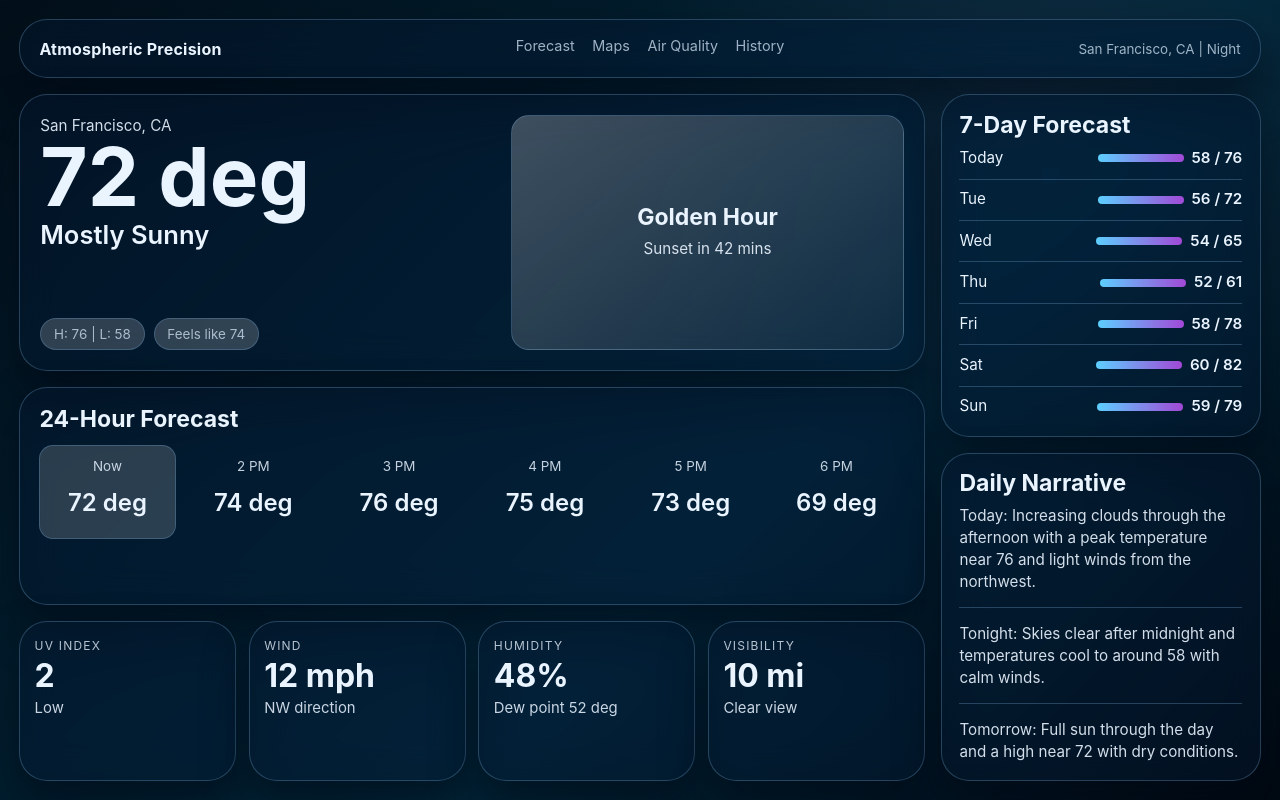
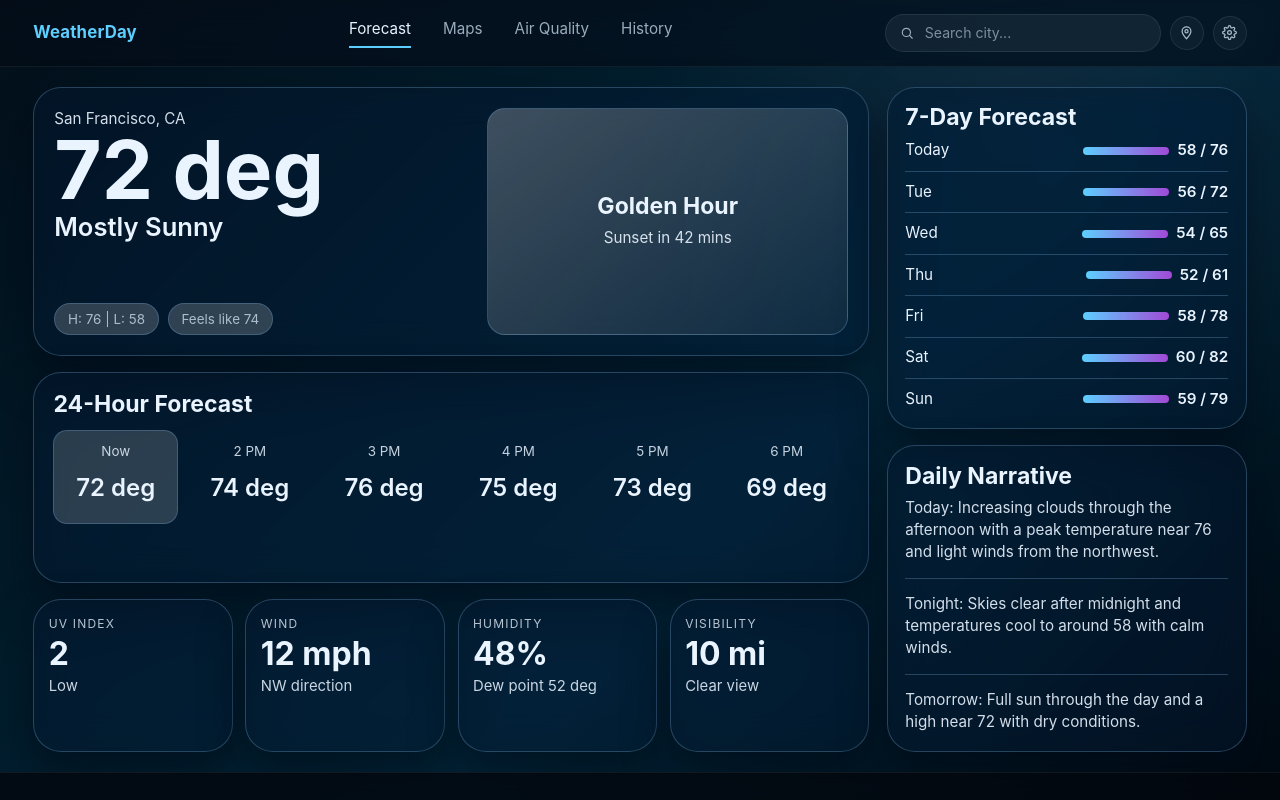
Before and after one commit to jorge-573/WeatherDay, a React (Vite) app: page / in a window 1280 px wide. Built offline with nearby package versions, Linux system fonts and the light colour scheme.

Commit message:
Fix header and footer to extend across the whole page and edit main page content to take up more of the page

```diff
--- a/src/Components/AppFooter/AppFooter.styles.ts
+++ b/src/Components/AppFooter/AppFooter.styles.ts
@@ -1,38 +1,39 @@
 import styled from 'styled-components'
 
 export const Wrapper = styled.footer`
-  margin-top: 0.35rem;
-  padding: 1.4rem 1.1rem 1rem;
+  width: 100%;
+  padding: 1.4rem clamp(1rem, 2.6vw, 2.25rem) 1.1rem;
   display: grid;
   justify-items: center;
-  gap: 0.65rem;
-  border-radius: 18px;
-  border: 1px solid rgba(255, 255, 255, 0.08);
-  background: linear-gradient(180deg, rgba(8, 16, 26, 0.95), rgba(3, 8, 14, 0.97));
-  box-shadow: inset 0 1px 0 rgba(255, 255, 255, 0.05);
+  gap: 0.5rem;
+  border-top: 1px solid rgba(255, 255, 255, 0.06);
+  background: rgba(3, 8, 14, 0.82);
+  backdrop-filter: blur(14px) saturate(140%);
+  -webkit-backdrop-filter: blur(14px) saturate(140%);
 `
 
 export const Links = styled.nav`
   display: flex;
   justify-content: center;
-  gap: 1.25rem;
+  gap: 2rem;
   flex-wrap: wrap;
+  margin-bottom: 0.35rem;
 `
 
 export const Link = styled.a`
   text-decoration: none;
-  font-size: 0.9rem;
-  color: rgba(197, 210, 225, 0.72);
+  font-size: 0.88rem;
+  color: rgba(197, 210, 225, 0.75);
   transition: color 0.2s ease;
 
   &:hover {
-    color: rgba(226, 238, 251, 0.94);
+    color: rgba(226, 238, 251, 0.96);
   }
 `
 
 export const Brand = styled.p`
   margin: 0;
-  font-size: 0.74rem;
+  font-size: 0.78rem;
   font-weight: 700;
   letter-spacing: 0.04em;
   color: rgba(235, 244, 255, 0.94);
@@ -40,7 +41,7 @@ export const Brand = styled.p`
 
 export const Copyright = styled.p`
   margin: 0;
-  font-size: 0.72rem;
-  color: rgba(177, 194, 212, 0.64);
+  font-size: 0.74rem;
+  color: rgba(177, 194, 212, 0.6);
   text-align: center;
 `
--- a/src/Components/BackgroundScene/BackgroundScene.styles.ts
+++ b/src/Components/BackgroundScene/BackgroundScene.styles.ts
@@ -14,22 +14,12 @@ export const AppShell = styled.div<{ $background: string }>`
 export const Overlay = styled.div<{ $timeOfDay: TimeOfDay }>`
   width: 100%;
   min-height: 100vh;
-  padding: 1.2rem;
   background: ${({ $timeOfDay }) => appTheme.overlayByTime[$timeOfDay]};
-
-  @media (max-width: 768px) {
-    padding: 0.85rem;
-  }
 `
 
 export const PageFrame = styled.div`
-  width: min(1400px, 100%);
-  min-height: calc(100vh - 2.4rem);
-  margin: 0 auto;
+  width: 100%;
+  min-height: 100vh;
   display: grid;
   grid-template-rows: 1fr;
-
-  @media (max-width: 768px) {
-    min-height: calc(100vh - 1.7rem);
-  }
 `
--- a/src/Components/Header/Header.styles.ts
+++ b/src/Components/Header/Header.styles.ts
@@ -1,52 +1,143 @@
 import styled from 'styled-components'
 import { getCardTheme } from '../../styles/theme'
-import { GlassPanel, type TimeProps } from '../shared/panel'
+import type { TimeProps } from '../shared/panel'
 
-export const Wrapper = styled(GlassPanel).attrs({ as: 'header' })<TimeProps>`
-  padding: 0.95rem 1.2rem;
-  display: flex;
+export const Wrapper = styled.header<TimeProps>`
+  width: 100%;
+  padding: 0.85rem clamp(1rem, 2.6vw, 2.25rem);
+  display: grid;
+  grid-template-columns: auto 1fr auto;
   align-items: center;
-  justify-content: space-between;
-  gap: 1rem;
+  gap: 1.5rem;
+  background: rgba(5, 12, 22, 0.62);
+  border-bottom: 1px solid rgba(255, 255, 255, 0.06);
+  backdrop-filter: blur(14px) saturate(140%);
+  -webkit-backdrop-filter: blur(14px) saturate(140%);
+
+  @media (max-width: 760px) {
+    grid-template-columns: 1fr;
+    justify-items: center;
+    gap: 0.75rem;
+  }
 `
 
 export const Brand = styled.div`
-  font-size: clamp(1rem, 1.2vw, 1.25rem);
+  font-size: clamp(1.05rem, 1.2vw, 1.2rem);
   font-weight: 700;
-  letter-spacing: 0.015em;
+  letter-spacing: 0.01em;
+  color: #5dcfff;
 `
 
 export const Nav = styled.nav`
   display: flex;
   align-items: center;
-  gap: 1.1rem;
+  justify-content: center;
+  gap: 2rem;
+
+  @media (max-width: 900px) {
+    gap: 1.2rem;
+  }
 
   @media (max-width: 760px) {
-    gap: 0.6rem;
     flex-wrap: wrap;
+    gap: 0.9rem;
   }
 `
 
 export const Link = styled.a<TimeProps>`
-  font-size: 0.9rem;
+  font-size: 0.95rem;
   text-decoration: none;
-  color: ${({ $timeOfDay }) => getCardTheme($timeOfDay).textMuted};
-  padding-bottom: 0.2rem;
+  color: rgba(214, 232, 248, 0.72);
+  padding-bottom: 0.3rem;
   border-bottom: 2px solid transparent;
-  transition: 0.2s ease-in-out;
+  transition: color 0.2s ease, border-color 0.2s ease;
 
   &:hover,
   &:focus-visible {
-    color: ${({ $timeOfDay }) => getCardTheme($timeOfDay).textPrimary};
+    color: #eaf4ff;
+    outline: none;
+  }
+
+  &[data-active='true'] {
+    color: #eaf4ff;
     border-bottom-color: ${({ $timeOfDay }) => getCardTheme($timeOfDay).accent};
-    outline: none;
   }
 `
 
-export const Actions = styled.div<TimeProps>`
+export const Actions = styled.div`
+  display: flex;
+  align-items: center;
+  gap: 0.55rem;
+  justify-self: end;
+
+  @media (max-width: 760px) {
+    justify-self: center;
+    flex-wrap: wrap;
+    justify-content: center;
+  }
+`
+
+export const SearchBox = styled.label`
   display: inline-flex;
   align-items: center;
-  gap: 0.45rem;
-  color: ${({ $timeOfDay }) => getCardTheme($timeOfDay).textMuted};
-  font-size: 0.84rem;
+  gap: 0.55rem;
+  padding: 0.42rem 0.9rem;
+  border-radius: 999px;
+  background: rgba(255, 255, 255, 0.06);
+  border: 1px solid rgba(255, 255, 255, 0.08);
+  min-width: 220px;
+
+  @media (max-width: 900px) {
+    min-width: 170px;
+  }
 `
+
+export const SearchIcon = styled.span`
+  display: inline-flex;
+  color: rgba(214, 232, 248, 0.7);
+
+  svg {
+    width: 14px;
+    height: 14px;
+  }
+`
+
+export const SearchInput = styled.input`
+  flex: 1;
+  min-width: 0;
+  border: none;
+  outline: none;
+  background: transparent;
+  color: #eaf4ff;
+  font: inherit;
+  font-size: 0.88rem;
+
+  &::placeholder {
+    color: rgba(214, 232, 248, 0.55);
+  }
+`
+
+export const IconButton = styled.button`
+  display: inline-flex;
+  align-items: center;
+  justify-content: center;
+  width: 34px;
+  height: 34px;
+  border: 1px solid rgba(255, 255, 255, 0.08);
+  background: rgba(255, 255, 255, 0.04);
+  border-radius: 50%;
+  color: rgba(214, 232, 248, 0.78);
+  cursor: pointer;
+  transition: color 0.2s ease, background 0.2s ease, border-color 0.2s ease;
+
+  &:hover {
+    color: #eaf4ff;
+    background: rgba(255, 255, 255, 0.1);
+    border-color: rgba(255, 255, 255, 0.14);
+  }
+
+  svg {
+    width: 15px;
+    height: 15px;
+  }
+`
--- a/src/Components/Header/Header.tsx
+++ b/src/Components/Header/Header.tsx
@@ -1,25 +1,66 @@
 import type { TimeOfDay } from '../../types/timeOfDay'
-import { formatTimeOfDayLabel } from '../../utils/getTimeOfDay'
-import { Actions, Brand, Link, Nav, Wrapper } from './Header.styles'
+import {
+  Actions,
+  Brand,
+  IconButton,
+  Link,
+  Nav,
+  SearchBox,
+  SearchIcon,
+  SearchInput,
+  Wrapper,
+} from './Header.styles'
 
 type HeaderProps = {
   timeOfDay: TimeOfDay
 }
 
 const links = ['Forecast', 'Maps', 'Air Quality', 'History']
+const activeLink = 'Forecast'
 
 export function Header({ timeOfDay }: HeaderProps) {
   return (
     <Wrapper $timeOfDay={timeOfDay}>
-      <Brand>Atmospheric Precision</Brand>
+      <Brand>WeatherDay</Brand>
+
       <Nav>
         {links.map((entry) => (
-          <Link key={entry} href="#" $timeOfDay={timeOfDay}>
+          <Link
+            key={entry}
+            href="#"
+            $timeOfDay={timeOfDay}
+            data-active={entry === activeLink}
+          >
             {entry}
           </Link>
         ))}
       </Nav>
-      <Actions $timeOfDay={timeOfDay}>San Francisco, CA | {formatTimeOfDayLabel(timeOfDay)}</Actions>
+
+      <Actions>
+        <SearchBox>
+          <SearchIcon aria-hidden>
+            <svg viewBox="0 0 24 24" fill="none" stroke="currentColor" strokeWidth="2" strokeLinecap="round" strokeLinejoin="round">
+              <circle cx="11" cy="11" r="7" />
+              <line x1="21" y1="21" x2="16.65" y2="16.65" />
+            </svg>
+          </SearchIcon>
+          <SearchInput placeholder="Search city..." aria-label="Search city" />
+        </SearchBox>
+
+        <IconButton type="button" aria-label="Set location">
+          <svg viewBox="0 0 24 24" fill="none" stroke="currentColor" strokeWidth="2" strokeLinecap="round" strokeLinejoin="round">
+            <path d="M12 22s-7-7.5-7-12a7 7 0 0 1 14 0c0 4.5-7 12-7 12z" />
+            <circle cx="12" cy="10" r="2.5" />
+          </svg>
+        </IconButton>
+
+        <IconButton type="button" aria-label="Settings">
+          <svg viewBox="0 0 24 24" fill="none" stroke="currentColor" strokeWidth="2" strokeLinecap="round" strokeLinejoin="round">
+            <circle cx="12" cy="12" r="3" />
+            <path d="M19.4 15a1.65 1.65 0 0 0 .33 1.82l.06.06a2 2 0 1 1-2.83 2.83l-.06-.06a1.65 1.65 0 0 0-1.82-.33 1.65 1.65 0 0 0-1 1.51V21a2 2 0 1 1-4 0v-.09a1.65 1.65 0 0 0-1-1.51 1.65 1.65 0 0 0-1.82.33l-.06.06a2 2 0 1 1-2.83-2.83l.06-.06a1.65 1.65 0 0 0 .33-1.82 1.65 1.65 0 0 0-1.51-1H3a2 2 0 1 1 0-4h.09a1.65 1.65 0 0 0 1.51-1 1.65 1.65 0 0 0-.33-1.82l-.06-.06a2 2 0 1 1 2.83-2.83l.06.06a1.65 1.65 0 0 0 1.82.33H9a1.65 1.65 0 0 0 1-1.51V3a2 2 0 1 1 4 0v.09a1.65 1.65 0 0 0 1 1.51 1.65 1.65 0 0 0 1.82-.33l.06-.06a2 2 0 1 1 2.83 2.83l-.06.06a1.65 1.65 0 0 0-.33 1.82V9a1.65 1.65 0 0 0 1.51 1H21a2 2 0 1 1 0 4h-.09a1.65 1.65 0 0 0-1.51 1z" />
+          </svg>
+        </IconButton>
+      </Actions>
     </Wrapper>
   )
 }
--- a/src/pages/Home/Home.styles.ts
+++ b/src/pages/Home/Home.styles.ts
@@ -1,17 +1,24 @@
 import styled from 'styled-components'
 
 export const Page = styled.div`
-  min-height: 100%;
+  min-height: 100vh;
   display: grid;
   grid-template-rows: auto 1fr auto;
-  gap: 1rem;
 `
 
 export const Main = styled.main`
+  width: 100%;
+  max-width: 1760px;
+  margin: 0 auto;
+  padding: 1.25rem clamp(1rem, 2.6vw, 2.25rem);
   display: grid;
-  grid-template-columns: minmax(0, 1fr) 320px;
-  gap: 1rem;
+  grid-template-columns: minmax(0, 1fr) 360px;
+  gap: 1.1rem;
   min-height: 0;
+
+  @media (max-width: 1220px) {
+    grid-template-columns: minmax(0, 1fr) 320px;
+  }
 
   @media (max-width: 980px) {
     grid-template-columns: 1fr;
--- a/src/utils/getTimeOfDay.ts
+++ b/src/utils/getTimeOfDay.ts
@@ -11,7 +11,7 @@ export function getTimeOfDay(now: Date): TimeOfDay {
     return 'sunset'
   }
 
-  if (false) {
+  if (hour >= 9 && hour < 18) {
     return 'day'
   }
 
```
